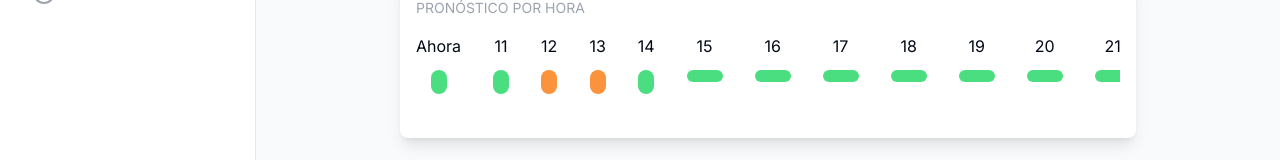
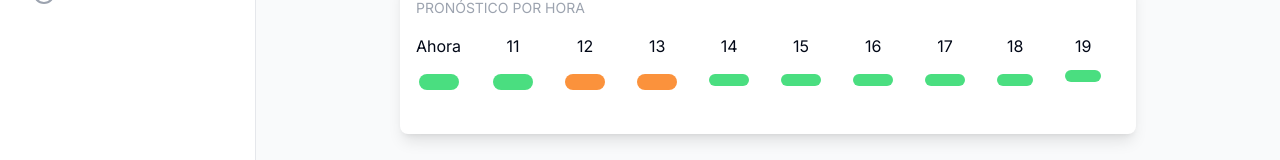
Before and after one commit to edgargutgzz/aireclaro, a Next.js app: page /prediccion in a window 1280 px wide. Shown: the part 398-558 px from the top of the page. Built offline with nearby package versions, Linux system fonts and the light colour scheme; no server answers; the database is empty; what @mapbox/mapbox-sdk would draw is missing.

Commit message:
refactor: Improve styling for hourly forecast section on Inicio page

```diff
--- a/app/prediccion/page.tsx
+++ b/app/prediccion/page.tsx
@@ -32,39 +32,39 @@ export default async function Inicio() {
         <div className="flex flex-col space-y-5 rounded-lg bg-white px-4 pb-2 pt-5 text-left shadow-lg lg:space-y-4 lg:px-4 lg:py-6">
           <div className="text-sm text-gray-400">PRONÓSTICO POR HORA</div>
           <div className="flex space-x-8 overflow-x-auto pb-5">
-            <div className="flex flex-col items-center space-y-3">
+            <div className="flex flex-col items-center space-y-4">
               <div>Ahora</div>
-              <div className="h-6 w-4 rounded-full bg-green-400"></div>
+              <div className="h-4 w-10 rounded-full bg-green-400"></div>
             </div>
-            <div className="flex flex-col items-center space-y-3">
+            <div className="flex flex-col items-center space-y-4">
               <div>11</div>
-              <div className="h-6 w-4 rounded-full bg-green-400"></div>
+              <div className="h-4 w-10 rounded-full bg-green-400"></div>
             </div>
-            <div className="flex flex-col items-center space-y-3">
+            <div className="flex flex-col items-center space-y-4">
               <div>12</div>
-              <div className="h-6 w-4 rounded-full bg-orange-400"></div>
+              <div className="h-4 w-10 rounded-full bg-orange-400"></div>
             </div>
-            <div className="flex flex-col items-center space-y-3">
+            <div className="flex flex-col items-center space-y-4">
               <div>13</div>
-              <div className="h-6 w-4 rounded-full bg-orange-400"></div>
+              <div className="h-4 w-10 rounded-full bg-orange-400"></div>
             </div>
-            <div className="flex flex-col items-center space-y-3">
+            <div className="flex flex-col items-center space-y-4">
               <div>14</div>
-              <div className="h-6 w-4 rounded-full bg-green-400"></div>
+              <div className="h-3 w-10 rounded-full bg-green-400"></div>
             </div>
-            <div className="flex flex-col items-center space-y-3">
+            <div className="flex flex-col items-center space-y-4">
               <div>15</div>
-              <div className="h-3 w-9 rounded-full bg-green-400"></div>
+              <div className="h-3 w-10 rounded-full bg-green-400"></div>
             </div>
-            <div className="flex flex-col items-center space-y-3">
+            <div className="flex flex-col items-center space-y-4">
               <div>16</div>
-              <div className="h-3 w-9 rounded-full bg-green-400"></div>
+              <div className="h-3 w-10 rounded-full bg-green-400"></div>
             </div>
-            <div className="flex flex-col items-center space-y-3">
+            <div className="flex flex-col items-center space-y-4">
               <div>17</div>
-              <div className="h-3 w-9 rounded-full bg-green-400"></div>
+              <div className="h-3 w-10 rounded-full bg-green-400"></div>
             </div>
-            <div className="flex flex-col items-center space-y-3">
+            <div className="flex flex-col items-center space-y-4">
               <div>18</div>
               <div className="h-3 w-9 rounded-full bg-green-400"></div>
             </div>
```
